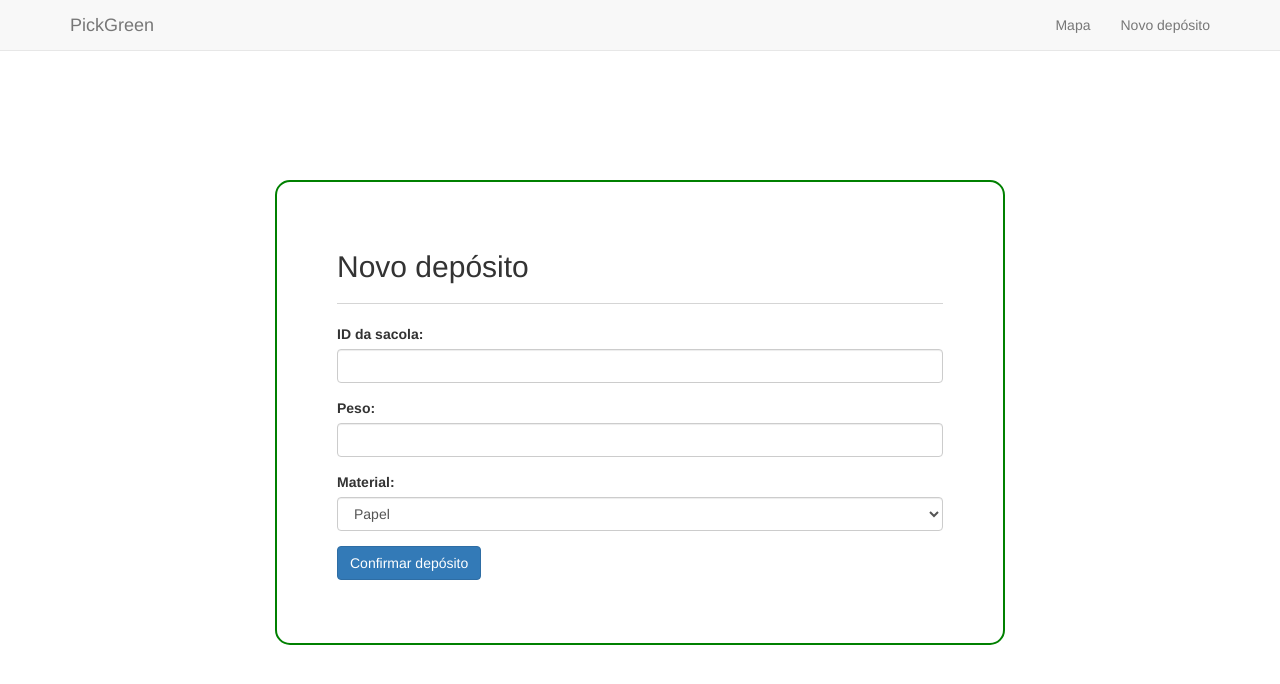
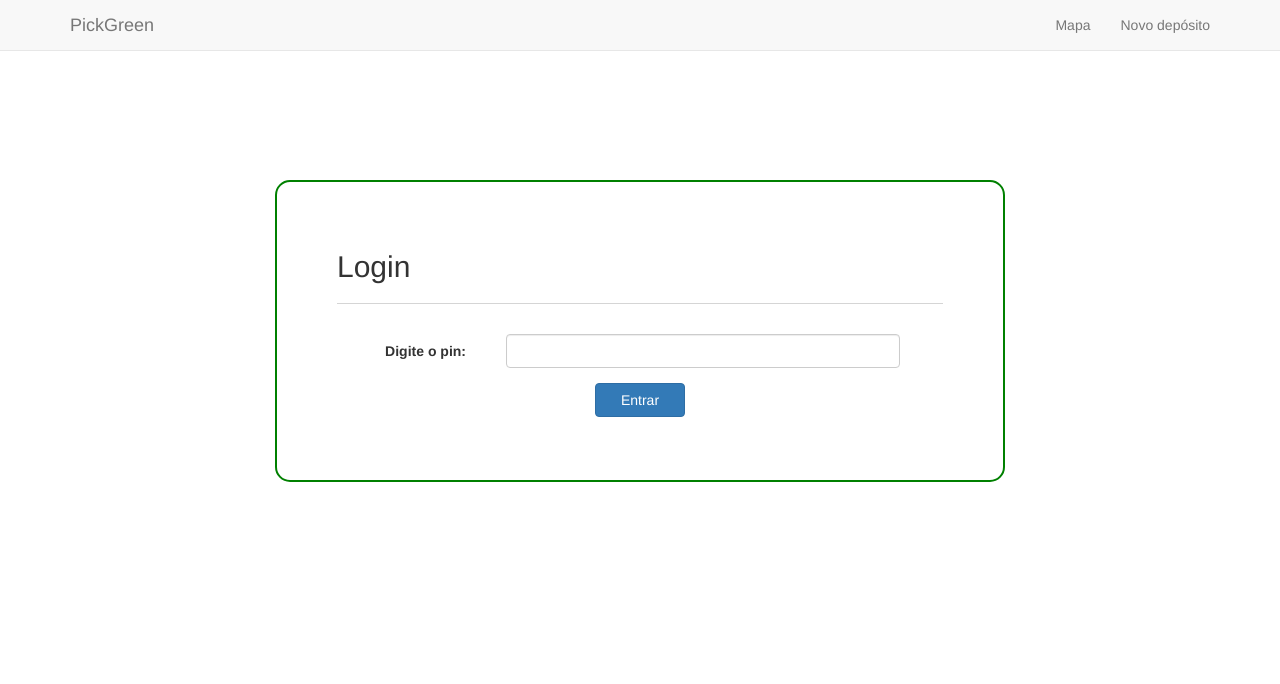
Before and after one commit to rafaelsguerra/pickgreen-frontend, an Angular app: page / in a window 1280 px wide. Shown: the top 684 px of the page. Built offline with nearby package versions, Linux system fonts and the light colour scheme; what @agm/core would draw is missing.

Commit message:
adicionando rotas

```diff
--- a/src/app/app.component.html
+++ b/src/app/app.component.html
@@ -18,4 +18,4 @@
   </div>
 </nav>
 
-<app-deposito></app-deposito>
+<router-outlet></router-outlet>
--- a/src/app/app.module.ts
+++ b/src/app/app.module.ts
@@ -8,6 +8,7 @@ import { LoginComponent } from './login/login.component';
 import { MapComponent } from './map/map.component';
 import { AgmCoreModule } from '@agm/core';
 import { DepositoComponent } from './deposito/deposito.component';
+import { routing } from './app.routing';
 
 @NgModule({
   declarations: [
@@ -17,6 +18,7 @@ import { DepositoComponent } from './deposito/deposito.component';
     DepositoComponent
   ],
   imports: [
+    routing,
     BrowserModule,
     CommonModule,
     FormsModule,
--- /dev/null
+++ b/src/app/app.routing.ts
@@ -0,0 +1,16 @@
+import { RouterModule, Routes } from '@angular/router';
+import { ModuleWithProviders } from '@angular/core';
+
+import { LoginComponent } from './login/login.component';
+import { MapComponent } from './map/map.component';
+import { DepositoComponent } from './deposito/deposito.component';
+
+const APP_ROUTES: Routes = [
+  { path: '', component: LoginComponent },
+  { path: 'login', component: LoginComponent },
+  { path: 'mapa', component: MapComponent },
+  { path: 'novo-deposito', component: DepositoComponent }
+
+];
+
+export const routing: ModuleWithProviders = RouterModule.forRoot(APP_ROUTES);
```
